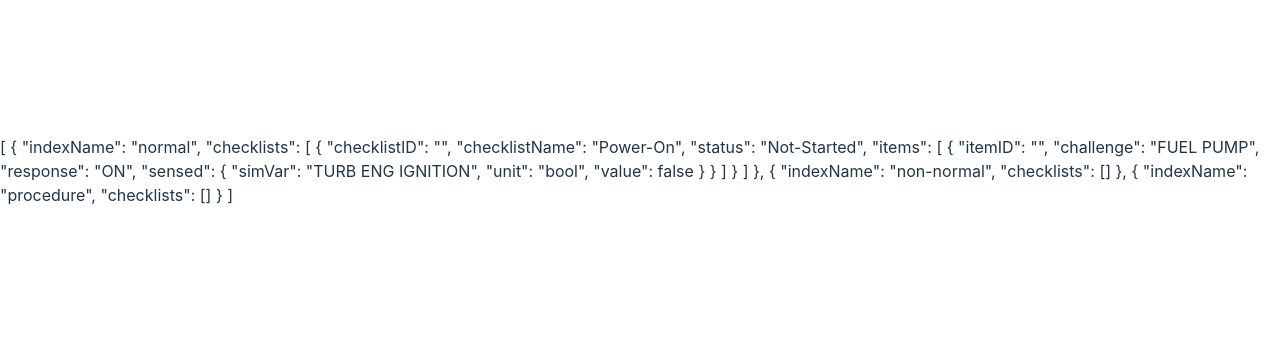
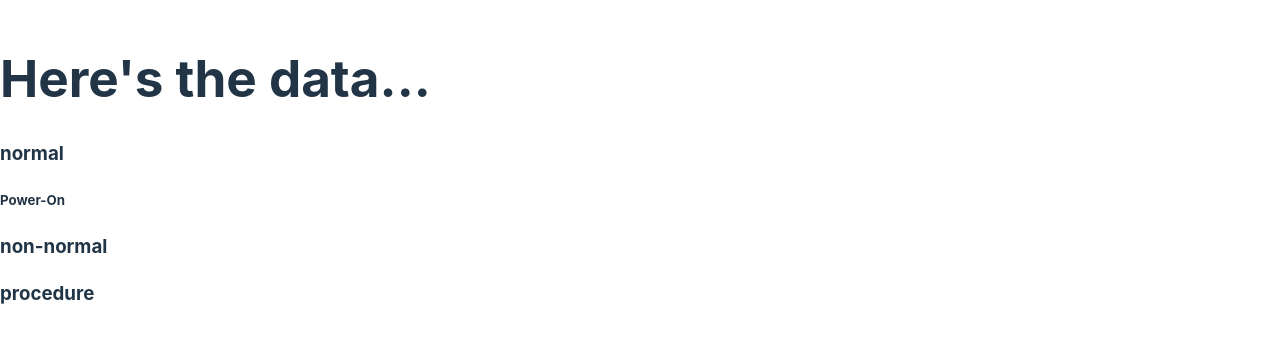
Before and after one commit to NicMortelliti/redux-practice, a React (Vite) app: page / in a window 1280 px wide. Shown: the part 229-572 px from the top of the page. Built offline with nearby package versions, Linux system fonts and the light colour scheme.

Commit message:
add rendering components

```diff
--- a/src/components/App.jsx
+++ b/src/components/App.jsx
@@ -1,4 +1,5 @@
 import Checklist from './Checklist';
+import Header from './Header';
 import { useFetchData } from '../hooks/fetchers';
 
 const url = './ecl_data.json';
@@ -8,6 +9,7 @@ const App = () => {
 
   return (
     <>
+      <Header />
       <Checklist />
     </>
   );
--- a/src/components/Checklist.jsx
+++ b/src/components/Checklist.jsx
@@ -1,18 +1,26 @@
-import React, { useEffect, useState } from 'react';
+import { useSelector } from 'react-redux';
+import DisplayIndexName from './DisplayIndexName';
+import DisplayChecklists from './DisplayChecklists';
 
 const Checklist = () => {
-  const [data, setData] = useState({});
-  const url = './ecl_data.json';
+  const { data } = useSelector((state) => state.ecl);
 
-  useEffect(() => {
-    fetch(url)
-      .then((res) => res.json())
-      .then((data) => setData(data));
-  }, []);
+  const RenderChecklist = () =>
+    data.map((eachIndexGroup, i) => {
+      const { indexName, checklists } = eachIndexGroup;
+      return (
+        <div key={i}>
+          <DisplayIndexName title={indexName} />
+          <DisplayChecklists checklists={checklists} />
+        </div>
+      );
+    });
 
-  const stringifiedData = JSON.stringify(data, undefined, 2);
-
-  return <>{stringifiedData}</>;
+  return (
+    <>
+      <RenderChecklist />
+    </>
+  );
 };
 
 export default Checklist;
--- /dev/null
+++ b/src/components/DisplayChecklists.jsx
@@ -0,0 +1,7 @@
+const DisplayChecklists = ({ checklists }) =>
+  checklists.map((eachChecklist, i) => {
+    const { checklistName } = eachChecklist;
+    return <h5 key={i}>{checklistName}</h5>;
+  });
+
+export default DisplayChecklists;
--- /dev/null
+++ b/src/components/DisplayIndexName.jsx
@@ -0,0 +1,3 @@
+const DisplayIndexName = ({ title }) => <h3>{title}</h3>;
+
+export default DisplayIndexName;
--- /dev/null
+++ b/src/components/Header.jsx
@@ -0,0 +1,7 @@
+import React from 'react';
+
+const Header = () => {
+  return <h1>Here's the data...</h1>;
+};
+
+export default Header;
```
